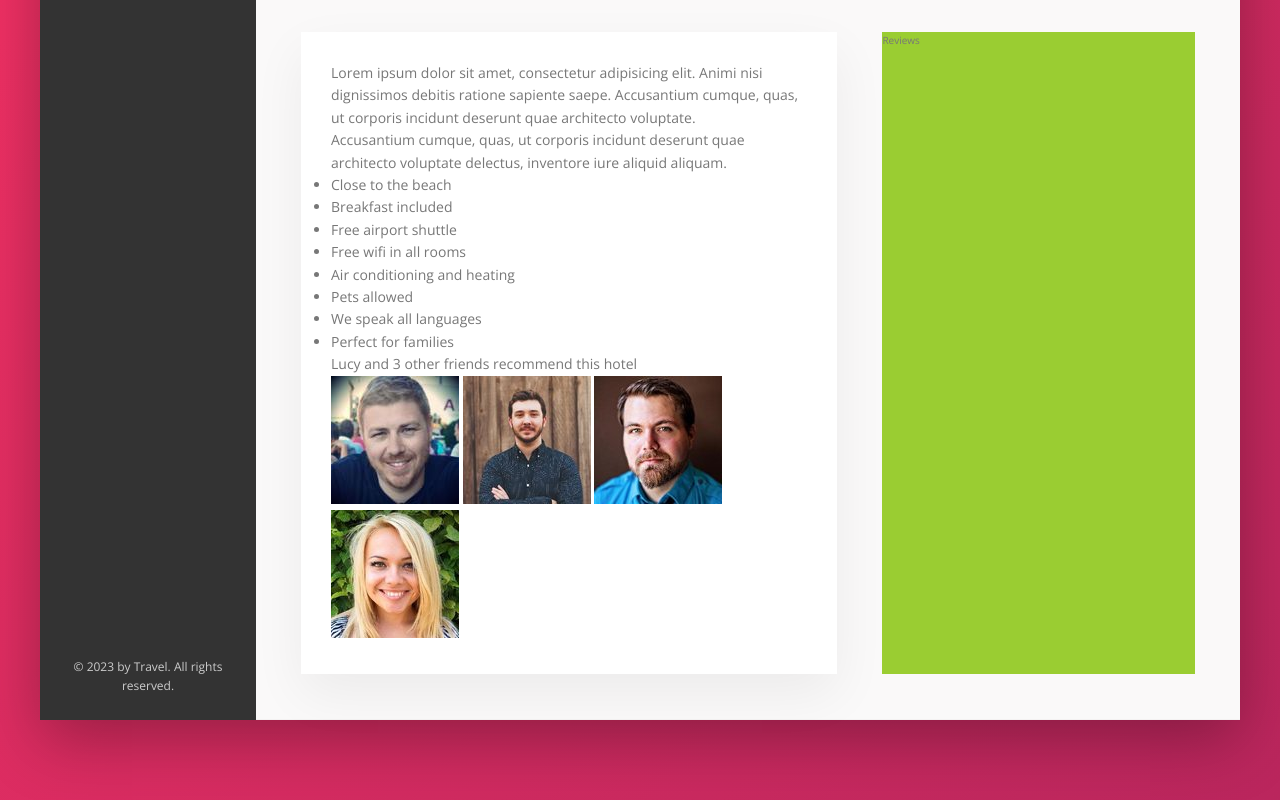
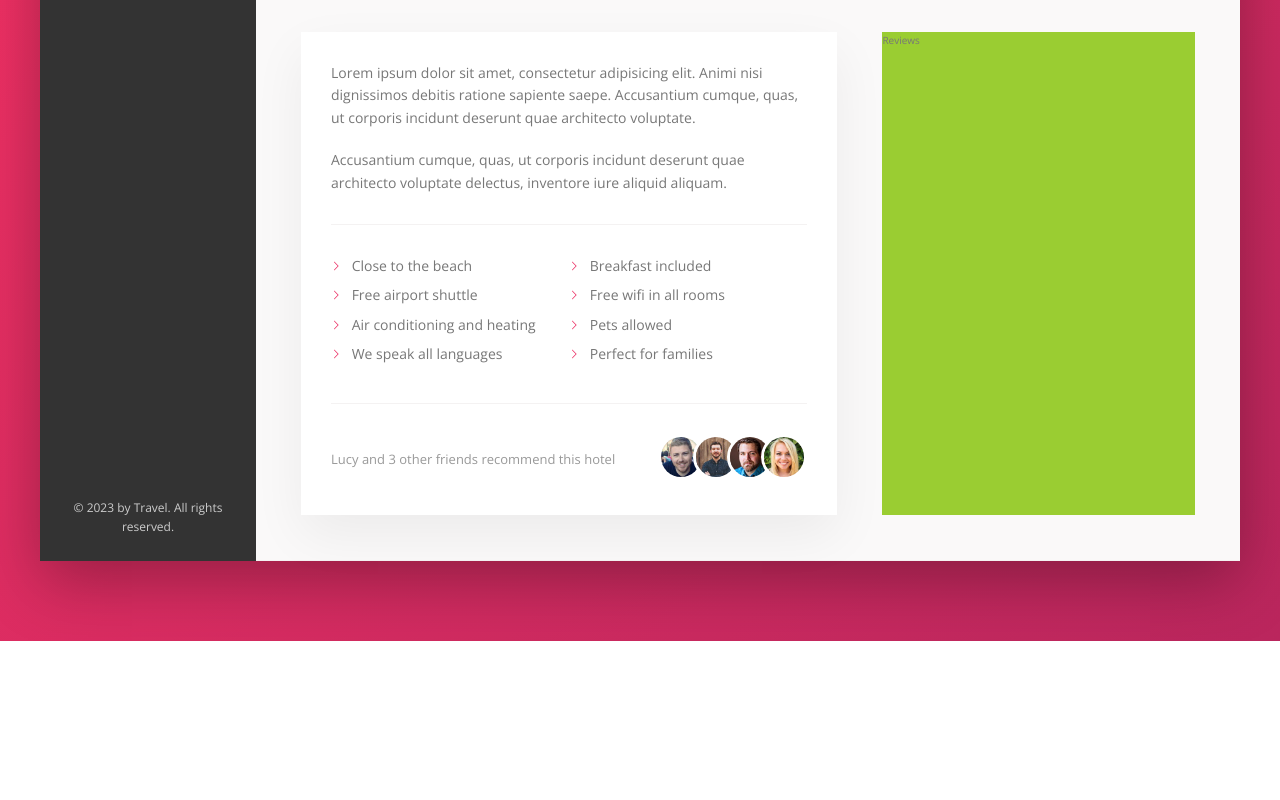
Before and after one commit to Illia-Br/travel, a website: page index.html in a window 1280 px wide. Shown: the part 615-1415 px from the top of the page. After the commit the page ends 1256 px from the top, so only its background shows below. Drawn offline with nearby package versions, Linux system fonts and the light colour scheme.

Commit message:
format description section

```diff
--- a/index.html
+++ b/index.html
@@ -142,28 +142,28 @@
                                 Accusantium cumque, quas, ut corporis incidunt deserunt quae architecto voluptate delectus, inventore iure aliquid aliquam.
                             </p>
                             <ul class="list">
-                                <li class="list-item">
+                                <li class="list__item">
                                     Close to the beach
                                 </li>
-                                <li class="list-item">
+                                <li class="list__item">
                                     Breakfast included
                                 </li>
-                                <li class="list-item">
+                                <li class="list__item">
                                     Free airport shuttle
                                 </li>
-                                <li class="list-item">
+                                <li class="list__item">
                                     Free wifi in all rooms
                                 </li>
-                                <li class="list-item">
+                                <li class="list__item">
                                     Air conditioning and heating
                                 </li>
-                                <li class="list-item">
+                                <li class="list__item">
                                     Pets allowed
                                 </li>
-                                <li class="list-item">
+                                <li class="list__item">
                                     We speak all languages
                                 </li>
-                                <li class="list-item">
+                                <li class="list__item">
                                     Perfect for families
                                 </li>
                             </ul>
--- a/sass/_components.scss
+++ b/sass/_components.scss
@@ -287,3 +287,71 @@
     box-shadow: none;
   }
 }
+
+
+.paragraph:not(:last-of-type) {
+  margin-bottom: 2rem;
+}
+
+.list {
+  list-style: none;
+  margin: 3rem 0;
+  padding: 3rem 0;
+  border-top: var(--line);
+  border-bottom: var(--line);
+
+  display: flex;
+  flex-wrap: wrap;
+
+  &__item {
+    flex: 0 0 50%;
+    margin-bottom: .7rem;
+  }
+
+  &__item::before {
+    content: "";
+    display: inline-block;
+    height: 1rem;
+    width: 1rem;
+    margin-right: .7rem;
+
+    //Older browsers
+    // background-image: v;
+    // background-size: cover;
+
+    //New browsers - masks
+    background-color: var(--color-primary);
+    -webkit-mask-image: url(../img/chevron-thin-right.svg);
+    -webkit-mask-size: cover;
+    mask-image: url(../img/chevron-thin-right.svg);
+    mask-size: cover;
+  }
+}
+
+.recommend {
+  font-size: 1.3rem;
+  color: var(--color-grey-dark-3);
+
+  display: flex;
+  align-items: center;
+
+  &__count {
+    margin-right: auto;
+  }
+
+  &__friends {
+
+  }
+
+  &__photo {
+    box-sizing: content-box;
+    height: 4rem;
+    width: 4rem;
+    border-radius: 50%;
+    border: 3px solid #fff;
+
+    &:not(:last-child) {
+      margin-right: -1.5rem;
+    }
+  }
+}
```
Also changed, not shown: css/style.css, img/SVG/aircraft-take-off.svg (deleted), img/SVG/bookmark.svg (deleted), img/SVG/chat.svg (deleted), img/SVG/chevron-thin-right.svg (deleted), img/SVG/home.svg (deleted), img/SVG/key.svg (deleted), img/SVG/location-pin.svg (deleted), img/SVG/magnifying-glass.svg (deleted), img/SVG/map.svg (deleted), img/SVG/star.svg (deleted).
